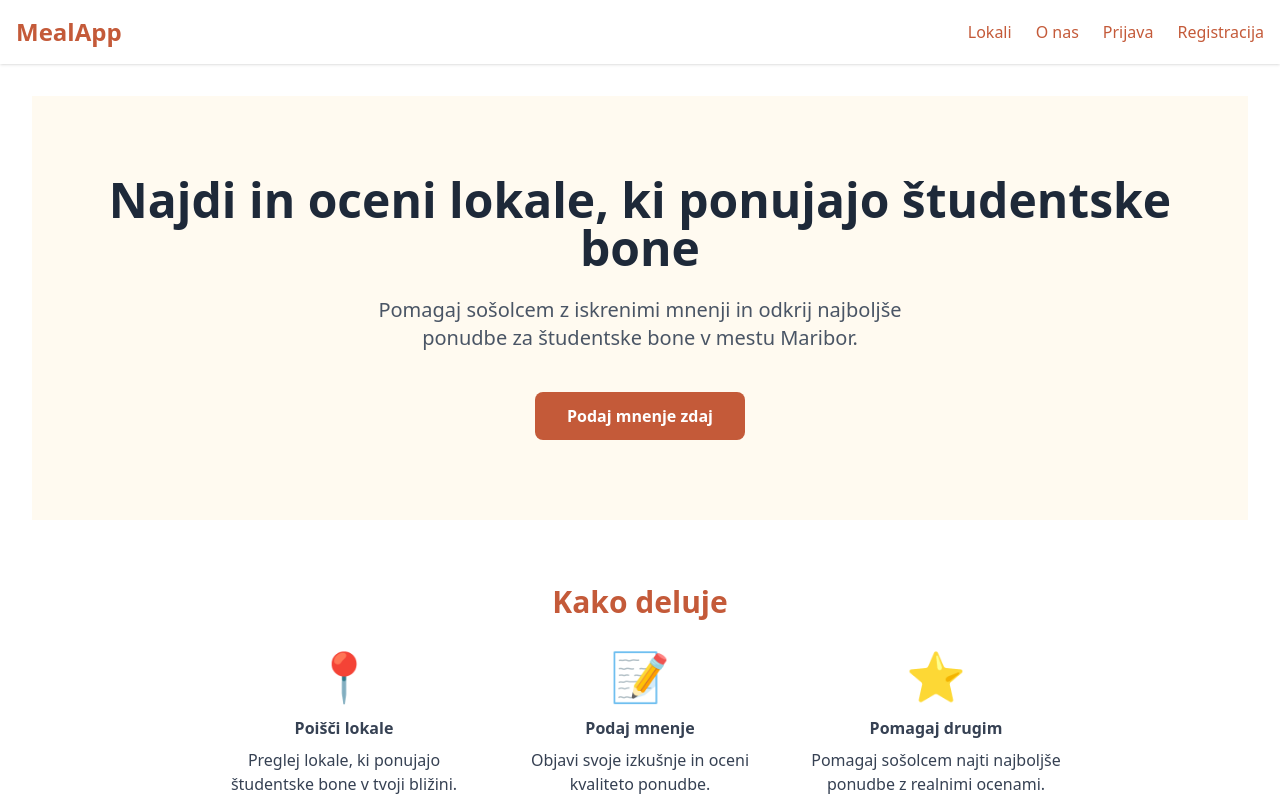
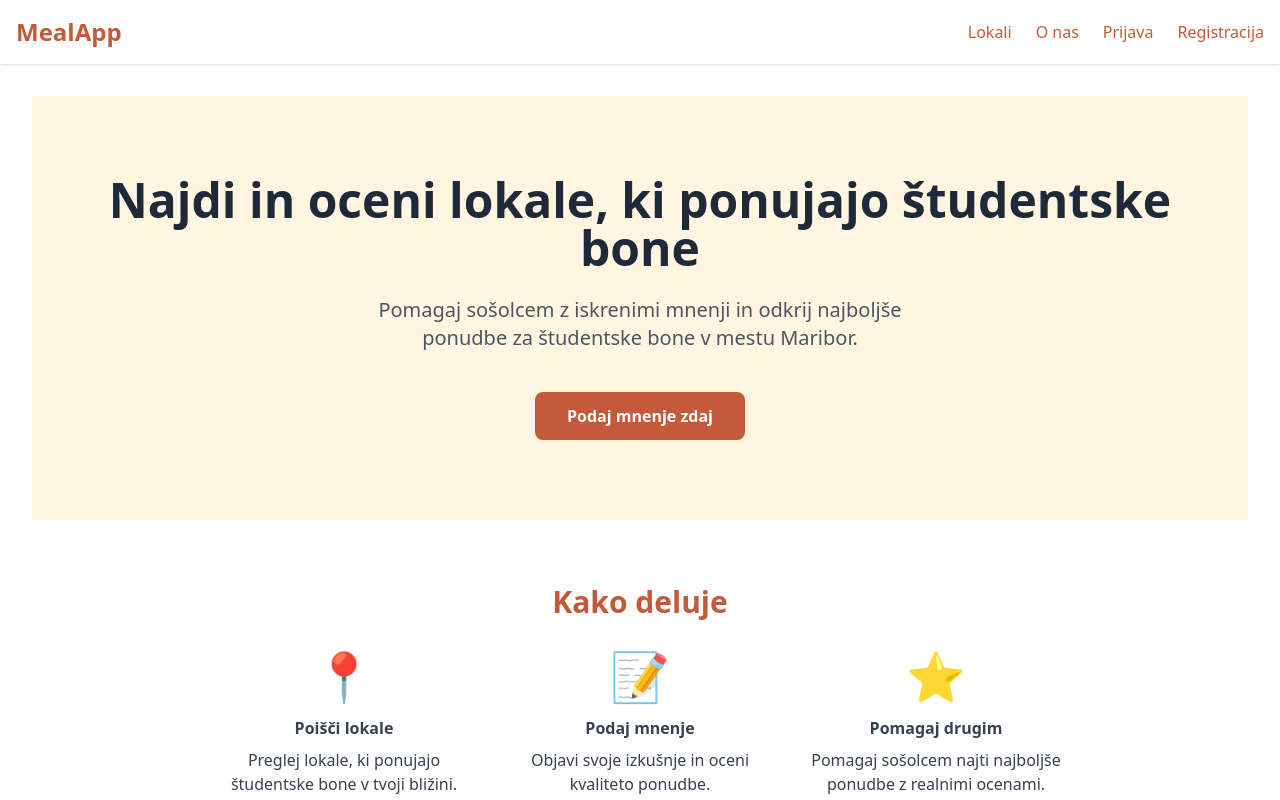
Before and after one commit to DavidRajlic/MealApp, a React (Vite) app in the folder frontend/: page / in a window 1280 px wide. Shown: the top 800 px of the page. Built offline with nearby package versions, Linux system fonts and the light colour scheme; no server answers.

Commit message:
background change

```diff
--- a/frontend/src/pages/LandingPage.tsx
+++ b/frontend/src/pages/LandingPage.tsx
@@ -2,7 +2,7 @@
 
 const LandingPage: React.FC = () => {
   return (
-    <div className="bg-[#fffaf0] text-gray-800 font-sans min-h-screen flex flex-col">
+    <div className="bg-[#fff5e1] text-gray-800 font-sans min-h-screen flex flex-col">
 
       <section className="container mx-auto px-6 py-20 text-center flex-grow">
         <h2 className="text-4xl md:text-5xl font-extrabold mb-6">
```
